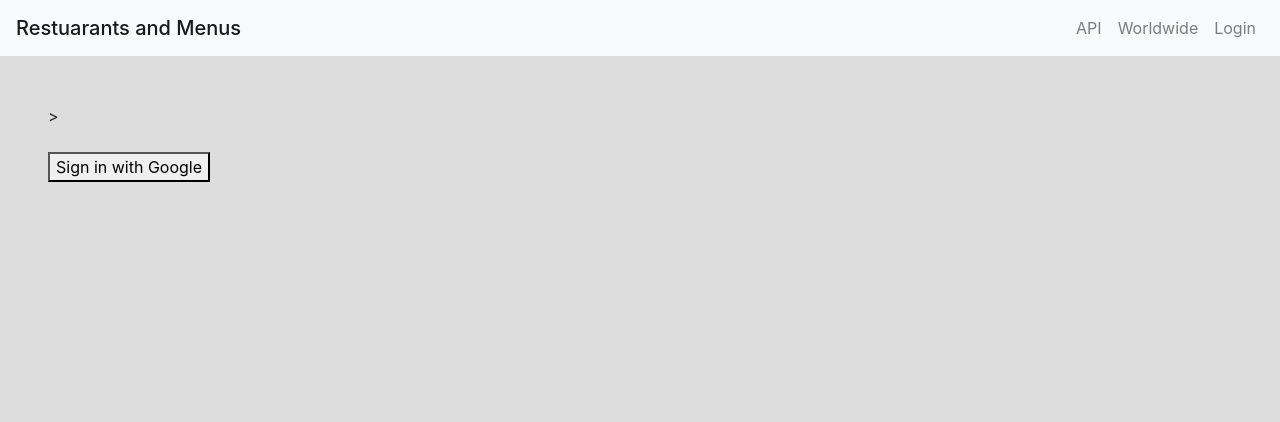
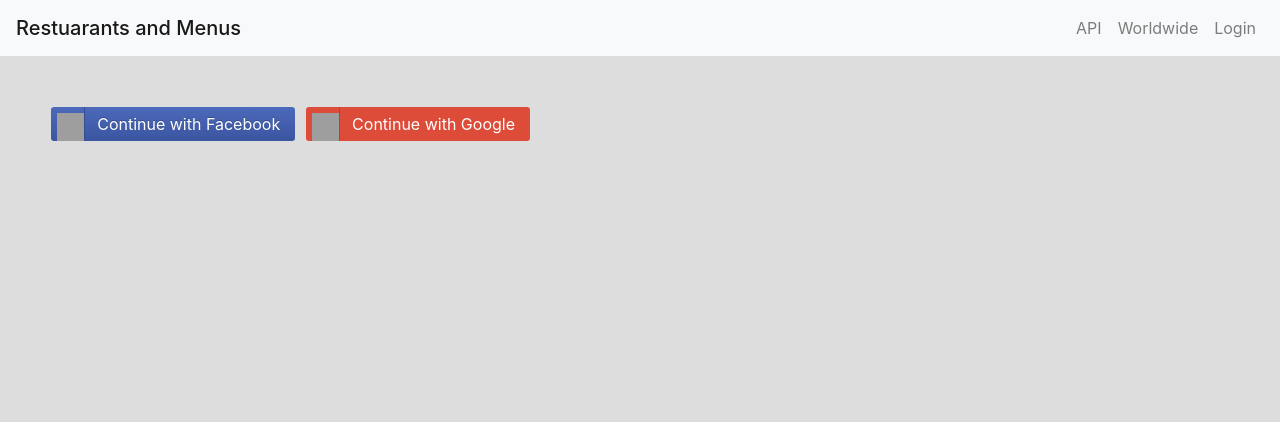
Before and after one commit to amrfekryy/FSND-midproject1-restaurant-menus-continued, a Flask app: page /login/ in a window 1280 px wide. Shown: the top 422 px of the page. Run offline with Flask 2, Linux system fonts and the light colour scheme; parts of the project's set-up code (start-up, migrations or seed data) failed here and were passed over; some libraries are stand-ins or nearby versions; grey boxes are pictures that could not be loaded.

Commit message:
Redesign and optimize login buttons functionality

```diff
--- /dev/null
+++ b/static/buttons.css
@@ -0,0 +1,66 @@
+/* buttons style */
+/* https://codepen.io/davidelrizzo/pen/vEYvyv */
+
+/* Shared */
+.loginBtn {
+  box-sizing: border-box;
+  position: relative;
+  /* width: 13em;  - apply for fixed size */
+  margin: 0.2em;
+  padding: 0 15px 0 46px;
+  border: none;
+  text-align: left;
+  line-height: 34px;
+  white-space: nowrap;
+  border-radius: 0.2em;
+  font-size: 16px;
+  color: #FFF;
+}
+.loginBtn:before {
+  content: "";
+  box-sizing: border-box;
+  position: absolute;
+  top: 0;
+  left: 0;
+  width: 34px;
+  height: 100%;
+}
+.loginBtn:focus {
+  outline: none;
+}
+.loginBtn:active {
+  box-shadow: inset 0 0 0 32px rgba(0,0,0,0.1);
+}
+
+
+/* Facebook */
+.loginBtn--facebook {
+  background-color: #4C69BA;
+  background-image: linear-gradient(#4C69BA, #3B55A0);
+  /*font-family: "Helvetica neue", Helvetica Neue, Helvetica, Arial, sans-serif;*/
+  text-shadow: 0 -1px 0 #354C8C;
+}
+.loginBtn--facebook:before {
+  border-right: #364e92 1px solid;
+  background: url('https://s3-us-west-2.amazonaws.com/s.cdpn.io/14082/icon_facebook.png') 6px 6px no-repeat;
+}
+.loginBtn--facebook:hover,
+.loginBtn--facebook:focus {
+  background-color: #5B7BD5;
+  background-image: linear-gradient(#5B7BD5, #4864B1);
+}
+
+
+/* Google */
+.loginBtn--google {
+  /*font-family: "Roboto", Roboto, arial, sans-serif;*/
+  background: #DD4B39;
+}
+.loginBtn--google:before {
+  border-right: #BB3F30 1px solid;
+  background: url('https://s3-us-west-2.amazonaws.com/s.cdpn.io/14082/icon_google.png') 6px 6px no-repeat;
+}
+.loginBtn--google:hover,
+.loginBtn--google:focus {
+  background: #E74B37;
+}
--- a/static/fb_login.js
+++ b/static/fb_login.js
@@ -106,4 +106,9 @@
     }
 };
 
+$('.loginBtn--facebook').click(function() {
+    FB.login(sendTokenToServer, {scope: 'email,public_profile', return_scopes: true})
+  }
+);
+
 // FB Step 6: Exchange the authorization code for an access token on server-side
--- a/static/g_login.js
+++ b/static/g_login.js
@@ -17,7 +17,7 @@
 } // should be triggered first to define auth2 object
 
 // GGL Steps 5 & 6
-$('#signinButton').click(function() {
+$('.loginBtn--google').click(function() {
   // GGL Step 6: Send authorization code to the server
   function signInCallback(authResult){
     // Check one-time-auth-code is present
--- a/templates/layout.html
+++ b/templates/layout.html
@@ -11,6 +11,9 @@
   <script src="https://stackpath.bootstrapcdn.com/bootstrap/4.3.1/js/bootstrap.min.js" integrity="sha384-JjSmVgyd0p3pXB1rRibZUAYoIIy6OrQ6VrjIEaFf/nJGzIxFDsf4x0xIM+B07jRM" crossorigin="anonymous"></script>
   <!-- extra headers block -->
   {% block head %}
+  {% endblock %}
+  <!-- extra style block -->
+  {% block style %}
   {% endblock %}
 </head>
 <body style="background-color: #DDD">
--- a/templates/login.html
+++ b/templates/login.html
@@ -10,7 +10,13 @@
   <!-- Include the Google platform library -->
   <script src="https://ajax.googleapis.com/ajax/libs/jquery/1.12.4/jquery.min.js"></script>
   <script src="https://apis.google.com/js/client:platform.js?onload=start" async defer></script>
+{% endblock %}
 
+
+{% block style %}
+<!-- buttons style -->
+<!-- https://codepen.io/davidelrizzo/pen/vEYvyv -->
+<link rel="stylesheet" type="text/css" href="{{ url_for('static', filename='buttons.css') }}">
 {% endblock %}
 
 
@@ -27,25 +33,20 @@
     {% endif %}
   {% endwith %}
 
+
+  <!-- Facebook and Google login buttons -->
   <div id="buttons">
-    <!-- Facebook login button -->
-    <div
-    class="fb-login-button"
-    data-size="medium"
-    data-button-type="continue_with"
-    data-auto-logout-link="false"
-    data-use-continue-as="false"
-    scope="public_profile,email"
-    onlogin="sendTokenToServer();">
-    ></div>
-    <!-- <div id="status"></div> -->
-    <br>
-    <!--Google login button -->
-    <button id="signinButton">Sign in with Google</button>
+    <button class="loginBtn loginBtn--facebook">
+      Continue with Facebook
+    </button>
+    <button class="loginBtn loginBtn--google">
+      Continue with Google
+    </button>
   </div>
   <!--
   #buttons div will be hidden upon recieving one-time-code/short-lived-token on client-side which will be sent to server-side via ajax for testing and server feedback will be displayed instead.
   -->
+
 
   <!-- div to display server feedback -->
   <div id="result"></div>
@@ -54,5 +55,4 @@
   <script src="{{ url_for('static', filename='fb_login.js') }}"></script>
   <!-- Google Login JS file -->
   <script src="{{ url_for('static', filename='g_login.js') }}"></script>
-
 {% endblock %}
```
Lines whose indentation alone changed are shown as unchanged.
